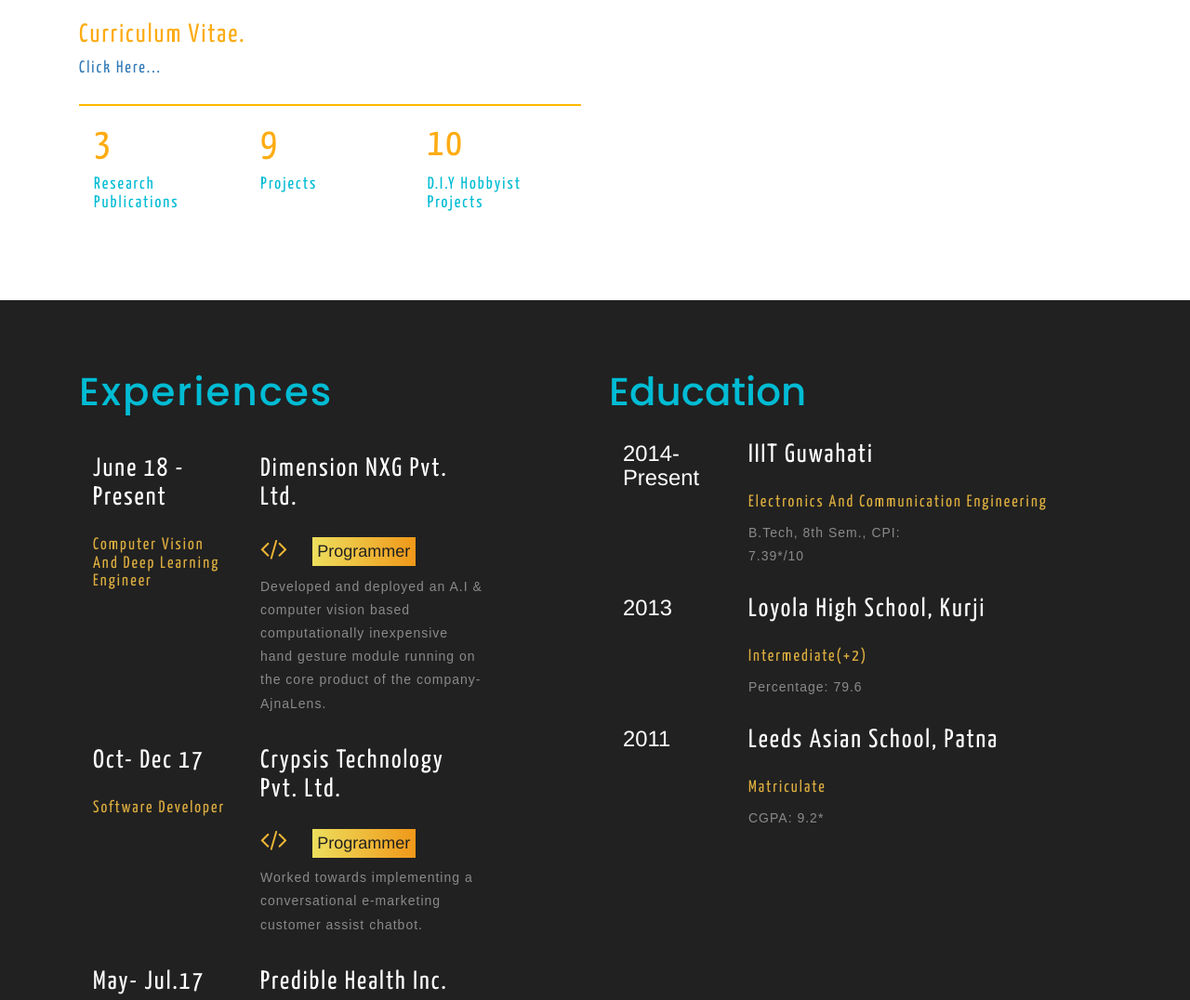
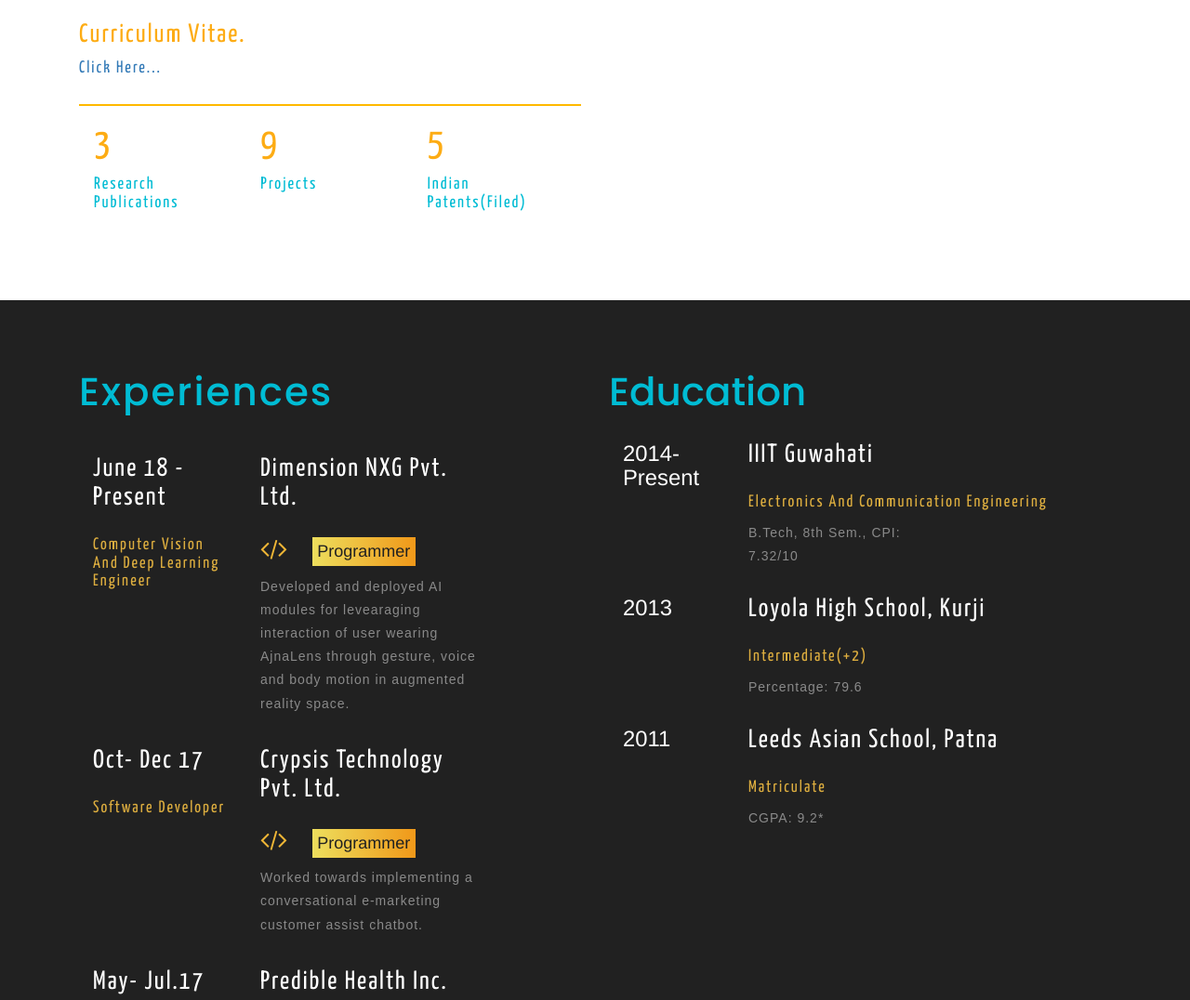
Before and after one commit to Suraj520/Website_Resume, a plain HTML site: page index.html in a window 1280 px wide. Shown: the part 887-1963 px from the top of the page at 93% size. Drawn offline with Linux system fonts and the light colour scheme.

Commit message:
🐑🚆 Updated with Glitch

```diff
--- a/index.html
+++ b/index.html
@@ -50,7 +50,7 @@ Smartphone Compatible web template, free webdesigns for Nokia, Samsung, LG, Sony
 		<div class="w3-banner-grids">
 			<div class="col-md-6 w3-banner-grid-left">
 				<div class="w3-banner-img">
-					<img src="images/ban661.jpg" alt="img">
+					<img src="images/IMG20190531191756.jpg" alt="img">
 					<h3 class="test">Suraj</h3>
 					<p class="test" >Artificial Intelligence Enthusiast</p>
 				</div>
@@ -110,7 +110,7 @@ The sciences of deep neural networks and probability models do not have a simpli
 
 				<div class="col-md-6 w3-about-grid-right1">
 					<h3>Curriculum Vitae.</h3>
-					<h5><a  href ="https://drive.google.com/open?id=1CKfUkIeHtGBqy9vUO_6QHVmgqLDzYITl">Click here...</a></h5>
+					<h5><a  href ="https://drive.google.com/open?id=14f8-eYbJ6xCG28p8b2YFifrbZtyELhw7">Click here...</a></h5>
 					<div class= "w3-about-grid-small-border">
 					<div class="col-md-4 w3-about-grid-small">
 						<h3 class="w3-head-project">3</h3>
@@ -121,8 +121,8 @@ The sciences of deep neural networks and probability models do not have a simpli
 						<h5>Projects</h5>
 					</div>
 					<div class="col-md-4 w3-about-grid-small">
-						<h3 class="w3-head-project">10</h3>
-						<h5>D.I.Y hobbyist projects</h5>
+						<h3 class="w3-head-project">5</h3>
+						<h5>Indian Patents(Filed)</h5>
 						<div class="clearfix"></div>
 					</div>
 
@@ -147,7 +147,7 @@ The sciences of deep neural networks and probability models do not have a simpli
 			<div class="col-md-6 w3-edu-info2">
 				<h3>Dimension NXG Pvt. Ltd.</h3>
 					<h4><i class="fa fa-code" aria-hidden="true"></i><span>programmer</span></h4>
-					<p>Developed and deployed an A.I & computer vision based computationally inexpensive hand gesture module running on the core product of the company- AjnaLens. </p>
+					<p>Developed and deployed AI modules for levearaging interaction of user wearing AjnaLens  through gesture, voice and body motion in augmented reality space. </p>
 			</div>
 
 				<div class="col-md-4 w3-edu-info1">
@@ -195,7 +195,7 @@ The sciences of deep neural networks and probability models do not have a simpli
 			<div class="col-md-9 w3-edu-info-right2">
 				<h3>IIIT Guwahati</h3>
 					<h4>Electronics and Communication Engineering</h4>
-					<p>B.Tech, 8th Sem., CPI: 7.39*/10</p>
+					<p>B.Tech, 8th Sem., CPI: 7.32/10</p>
 			</div>
 			<div class="clearfix"></div>
 			<div class="col-md-3 w3-edu-info-right1">
```
